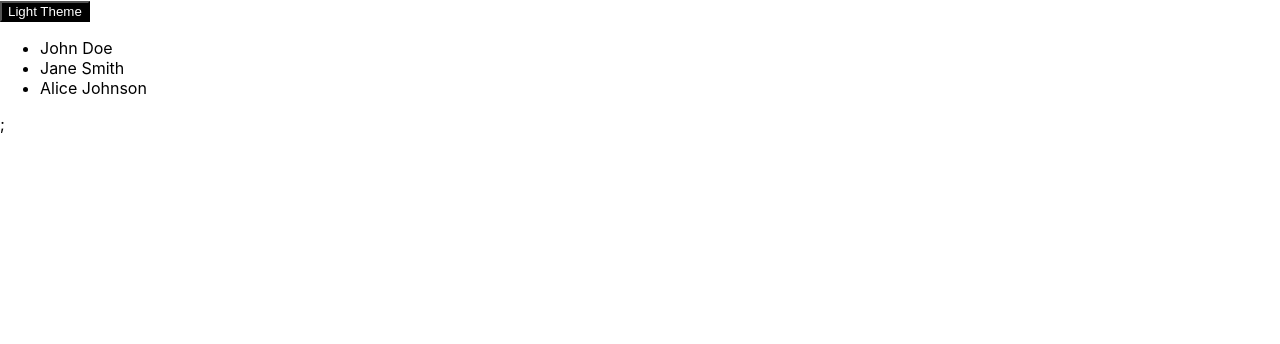
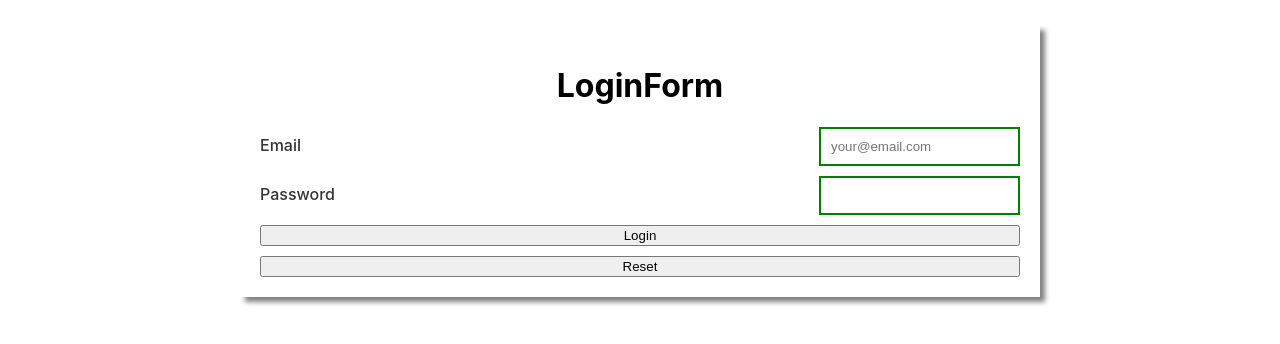
Before and after one commit to Artem8711/React-app, a React (Create React App) app: page / in a window 1280 px wide. Shown: the top 344 px of the page. Built offline with nearby package versions, Linux system fonts and the light colour scheme.

Commit message:
add LoginForm

```diff
--- a/src/App.js
+++ b/src/App.js
@@ -1,30 +1,7 @@
-import { Component } from "react";
-import ThemeButton from "./components/ThemeButton";
-import UsersList from "./components/UsersList";
+import LoginForm from "./components/LoginForm";
 
-class App extends Component {
-  constructor(props) {
-    super(props);
-
-    this.state = {
-      isLight: false,
-    };
-  }
-
-  setTheme = () => {
-    const { isLight } = this.state;
-    this.setState({ isLight: !isLight });
-  };
-
-  render() {
-    const { isLight } = this.state;
-    return (
-      <>
-        <ThemeButton isLight={isLight} changeTheme={this.setTheme} />
-        <UsersList />;
-      </>
-    );
-  }
+function App() {
+  return <LoginForm />;
 }
 
 export default App;
--- /dev/null
+++ b/src/components/LoginForm/LoginForm.module.css
@@ -0,0 +1,51 @@
+.formContainer {
+  margin: 10px auto;
+  padding: 20px;
+  box-shadow: 5px 5px 5px grey;
+  max-width: 800px;
+  min-width: 320px;
+  width: 100%;
+}
+
+.formHeader {
+  text-align: center;
+}
+
+.loginForm {
+  display: flex;
+  flex-direction: column;
+  gap: 10px;
+}
+
+.label {
+  display: flex;
+  justify-content: space-between;
+  align-items: baseline;
+}
+
+.inputName {
+  font-weight: 500;
+  margin-bottom: 5px;
+  display: block;
+  color: #333;
+  transition: color 0.3s;
+}
+
+.input {
+  padding: 10px;
+  outline: none;
+}
+
+.inputValid {
+  border: 2px solid green;
+}
+
+.inputInvalid {
+  border: 2px solid red;
+}
+
+.errorMessage {
+  color: red;
+  font-size: 0.85rem;
+  margin: 2px 0 5px 0;
+}
--- /dev/null
+++ b/src/components/LoginForm/index.jsx
@@ -0,0 +1,134 @@
+import { Component } from "react";
+import styles from "./LoginForm.module.css";
+
+const INITIAL_VALUES = { email: "", password: "" };
+
+class LoginForm extends Component {
+  constructor(props) {
+    super(props);
+
+    this.state = {
+      email: INITIAL_VALUES.email,
+      password: INITIAL_VALUES.password,
+      errors: {
+        email: "",
+        password: "",
+      },
+    };
+  }
+
+  handleEmailChange = ({ target: { value } }) => {
+    this.setState({ email: value }, () => {
+      this.validateEmail();
+    });
+  };
+
+  handlePasswordChange = ({ target: { value } }) => {
+    this.setState({ password: value }, () => {
+      this.validatePassword();
+    });
+  };
+
+  validateEmail = () => {
+    const { email } = this.state;
+    let error = "";
+    const emailRegex = /^[^\s@]+@[^\s@]+\.[^\s@]+$/;
+
+    if (!email) {
+      error = "Email is required";
+    } else if (!emailRegex.test(email)) {
+      error = "Invalid email format";
+    }
+
+    this.setState((prev) => ({
+      errors: { ...prev.errors, email: error },
+    }));
+    return !error;
+  };
+
+  validatePassword = () => {
+    const { password } = this.state;
+    let error = "";
+
+    if (!password) {
+      error = "Password is required";
+    } else if (password.length < 6) {
+      error = "Password must be at least 6 characters";
+    }
+
+    this.setState((prev) => ({
+      errors: { ...prev.errors, password: error },
+    }));
+    return !error;
+  };
+
+  handleSubmit = (e) => {
+    e.preventDefault();
+    const isEmailValid = this.validateEmail();
+    const isPasswordValid = this.validatePassword();
+
+    if (isEmailValid && isPasswordValid) {
+      console.log("Form submitted", this.state);
+      this.setState(INITIAL_VALUES);
+    }
+  };
+
+  handleReset = () => {
+    this.setState({
+      ...INITIAL_VALUES,
+      errors: { email: "", password: "" },
+    });
+  };
+
+  render() {
+    const { email, password, errors } = this.state;
+
+    return (
+      <div className={styles.formContainer}>
+        <h1 className={styles.formHeader}>LoginForm</h1>
+        <form className={styles.loginForm} onSubmit={this.handleSubmit}>
+          <label className={styles.label}>
+            <span className={styles.inputName}>Email</span>
+            <input
+              className={`${styles.input} ${
+                errors.email ? styles.inputInvalid : styles.inputValid
+              }`}
+              type="email"
+              name="email"
+              placeholder="your@email.com"
+              value={email}
+              onChange={this.handleEmailChange}
+              autoFocus
+            />
+          </label>
+          {errors.email && (
+            <p className={styles.errorMessage}>{errors.email}</p>
+          )}
+
+          <label className={styles.label}>
+            <span className={styles.inputName}>Password</span>
+            <input
+              className={`${styles.input} ${
+                errors.password ? styles.inputInvalid : styles.inputValid
+              }`}
+              type="password"
+              name="password"
+              value={password}
+              onChange={this.handlePasswordChange}
+            />
+          </label>
+          {errors.password && (
+            <p className={styles.errorMessage}>{errors.password}</p>
+          )}
+
+          <button type="submit">Login</button>
+          <button type="reset" onClick={this.handleReset}>
+            Reset
+          </button>
+        </form>
+      </div>
+    );
+  }
+}
+
+export default LoginForm;
--- a/src/index.css
+++ b/src/index.css
@@ -1,13 +1,18 @@
 body {
   margin: 0;
-  font-family: -apple-system, BlinkMacSystemFont, 'Segoe UI', 'Roboto', 'Oxygen',
-    'Ubuntu', 'Cantarell', 'Fira Sans', 'Droid Sans', 'Helvetica Neue',
+  padding: 15px;
+  font-family: -apple-system, BlinkMacSystemFont, "Segoe UI", "Roboto", "Oxygen",
+    "Ubuntu", "Cantarell", "Fira Sans", "Droid Sans", "Helvetica Neue",
     sans-serif;
   -webkit-font-smoothing: antialiased;
   -moz-osx-font-smoothing: grayscale;
 }
 
 code {
-  font-family: source-code-pro, Menlo, Monaco, Consolas, 'Courier New',
+  font-family: source-code-pro, Menlo, Monaco, Consolas, "Courier New",
     monospace;
 }
+
+* {
+  box-sizing: border-box;
+}
```
